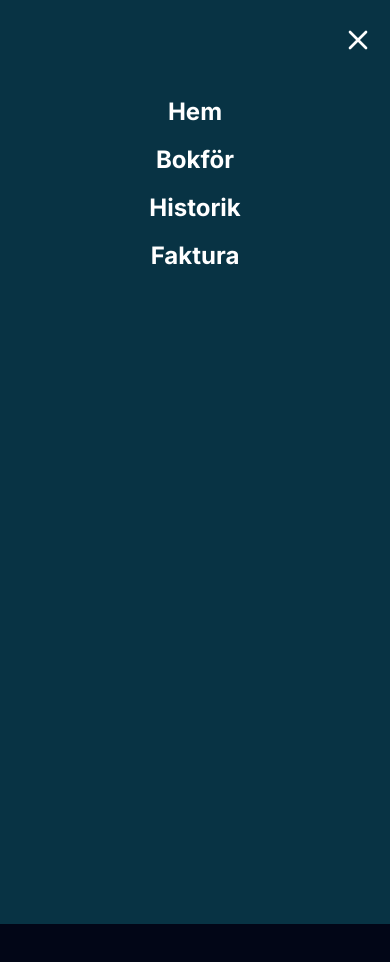
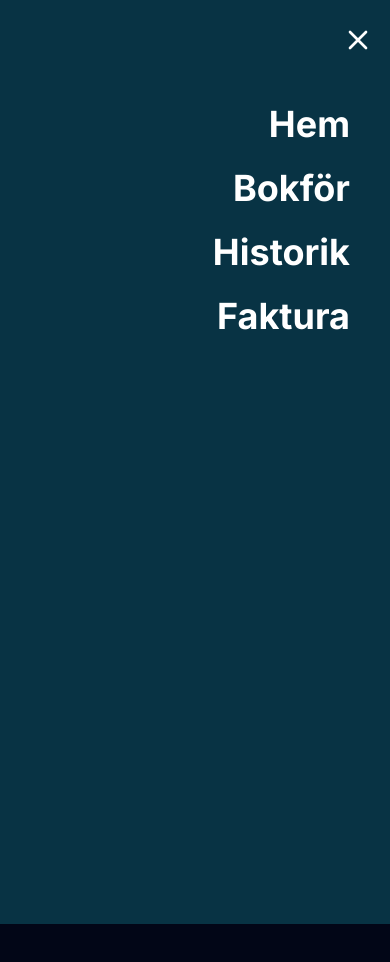
Before and after one commit to RobertAngberg/next, a Next.js app: page / in a window 390 px wide. Both pictures are taken after a click on the element 358 px from the left and 40 px from the top of the page. Shown: the top 962 px of the page. Built offline with nearby package versions, Linux system fonts and the light colour scheme; no server answers; the database is empty.

Commit message:
Mobile kinda finished, removed loading.tsx

```diff
--- a/app/Navbar.tsx
+++ b/app/Navbar.tsx
@@ -3,21 +3,25 @@
 import Link from "next/link";
 import { useState } from "react";
 
-const Navbar = () => {
+export default function Navbar() {
   const [isOpen, setIsOpen] = useState(false);
+
+  const closeMenu = () => {
+    setIsOpen(false);
+  };
 
   const renderMenuLinks = () => (
     <>
-      <li className="mb-4 text-2xl md:mb-0 md:text-lg md:px-6 md:text-white md:font-bold">
+      <li onClick={closeMenu} className="hover:text-slate-400 mb-6 md:mb-0 md:text-lg md:px-6 md:text-white md:font-bold">
         <Link href="/">Hem</Link>
       </li>
-      <li className="mb-4 text-2xl md:mb-0 md:text-lg md:px-6 md:text-white md:font-bold">
+      <li onClick={closeMenu} className="hover:text-slate-400 mb-6 md:mb-0 md:text-lg md:px-6 md:text-white md:font-bold">
         <Link href="/bookkeep">Bokför</Link>
       </li>
-      <li className="mb-4 text-2xl md:mb-0 md:text-lg md:px-6 md:text-white md:font-bold">
+      <li onClick={closeMenu}  className="hover:text-slate-400 mb-6 md:mb-0 md:text-lg md:px-6 md:text-white md:font-bold">
         <Link href="/history">Historik</Link>
       </li>
-      <li className="mb-4 text-2xl md:mb-0 md:text-lg md:px-6 md:text-white md:font-bold">
+      <li onClick={closeMenu}  className="hover:text-slate-400 mb-6 md:mb-0 md:text-lg md:px-6 md:text-white md:font-bold">
         <Link href="/invoice">Faktura</Link>
       </li>
     </>
@@ -25,19 +29,19 @@ const Navbar = () => {
 
   return (
     <div className="sticky flex items-center justify-end w-full h-20 px-4 md:justify-center bg-cyan-950">
-      {/* Mobile Menu */}
+      {/* Mobil */}
       {isOpen && (
-        <ul className="absolute top-20 right-0 w-full h-screen bg-cyan-950 text-white font-bold text-center p-4 md:hidden">
+        <ul className="text-4xl absolute p-6 pr-10 top-20 right-0 w-full h-screen bg-cyan-950 text-white font-bold text-right md:hidden">
           {renderMenuLinks()}
         </ul>
       )}
 
-      {/* Desktop Menu */}
+      {/* Desktop */}
       <ul className="hidden md:flex md:static md:text-center md:justify-center md:w-auto md:h-auto">
         {renderMenuLinks()}
       </ul>
 
-      {/* Hamburger Menu Icon */}
+      {/* Hamburger */}
       <div onClick={() => setIsOpen(!isOpen)} className="z-50 md:hidden">
         <svg
           className="w-8 h-8 text-white cursor-pointer"
@@ -71,6 +75,4 @@ const Navbar = () => {
       </div>
     </div>
   );
-};
-
-export default Navbar;
+}
--- a/app/api/history/route.ts
+++ b/app/api/history/route.ts
@@ -12,7 +12,7 @@ export async function GET(request: Request) {
     const yearQuery = await sql`
       SELECT * FROM transactions
       WHERE EXTRACT(year FROM TO_TIMESTAMP(verifikationsdatum, 'YYYY-MM-DD')) = ${params}
-      ORDER BY verifikationsdatum DESC;`;
+      ORDER BY id ASC;`;
     yearData = yearQuery.rows;
 
     // Alla rows som finns i table, sorterat efter datum
--- a/app/loading.tsx
+++ /dev/null
@@ -1,5 +0,0 @@
-const Loading: React.FC = () => {
-  return <>Laddar...</>;
-};
-
-export default Loading;
```
